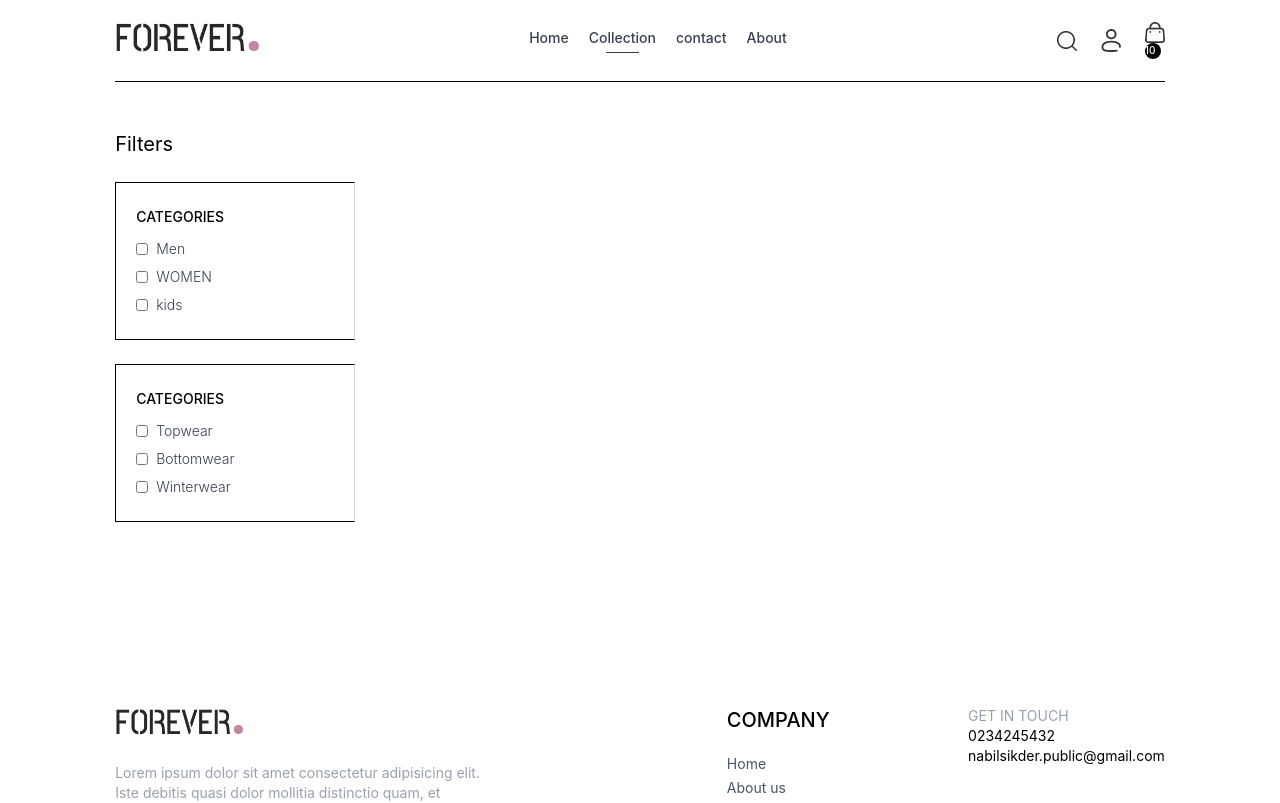
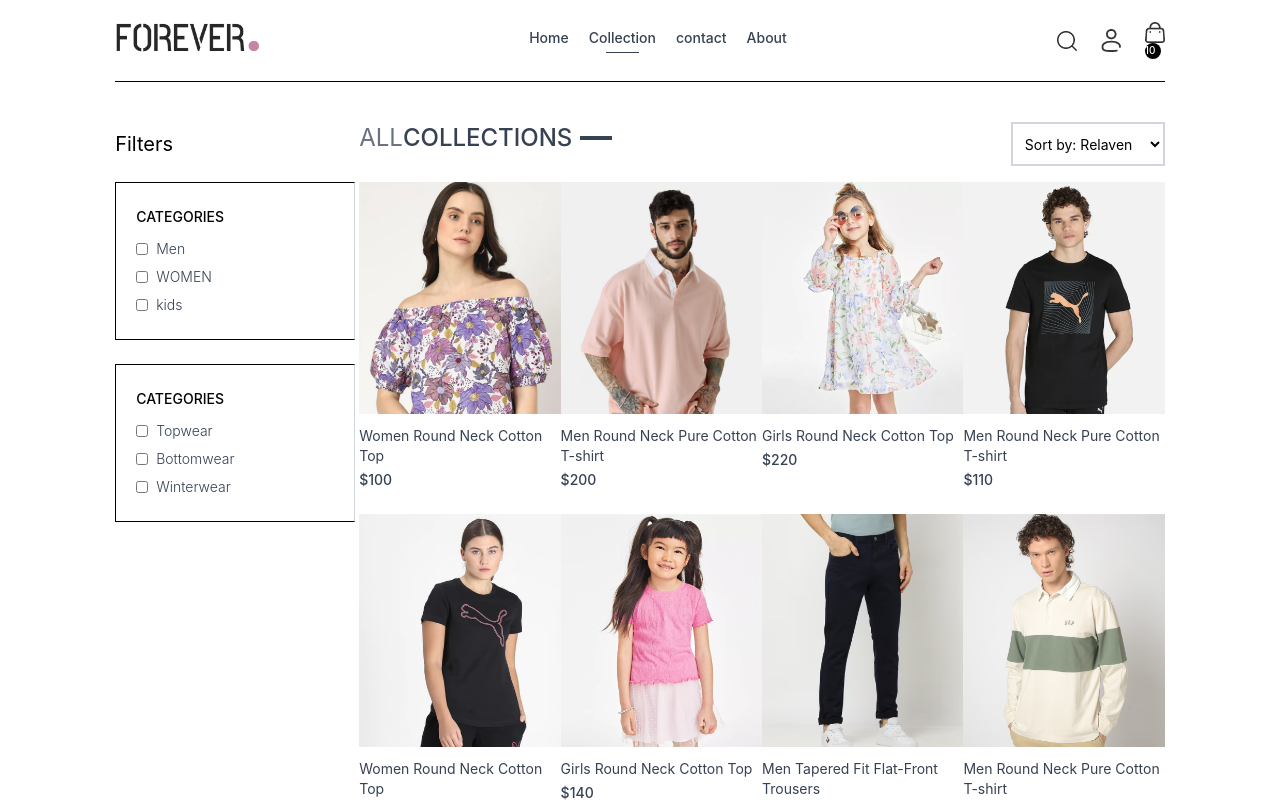
Before and after one commit to sudouniversenabil/E-comarce-app-using-mern-stck, a React (Vite) app in the folder E-comers_frontend/: page /collection in a window 1280 px wide. Shown: the top 803 px of the page. Built offline with nearby package versions, Linux system fonts and the light colour scheme.

Commit message:
modify colllection

```diff
--- a/E-comers_frontend/src/components/ProductItem.jsx
+++ b/E-comers_frontend/src/components/ProductItem.jsx
@@ -2,7 +2,7 @@
 
 import { Link } from 'react-router-dom'
 import { ShopContext } from '../context/Shopcontext'
-function productItem({ id, image, name, price }) {
+function ProductItem({ id, image, name, price }) {
   const { currency } = useContext(ShopContext)
 
   return (
@@ -16,4 +16,4 @@
   )
 }
 
-export default productItem
+export default ProductItem
--- a/E-comers_frontend/src/pages/Collection.jsx
+++ b/E-comers_frontend/src/pages/Collection.jsx
@@ -1,16 +1,28 @@
-import React, { useContext, useState } from 'react'
+import React, { useContext, useEffect, useState } from 'react'
 import { ShopContext } from '../context/Shopcontext'
 import { assets } from '../assets/assets'
+import Title from '../components/Title'
+
+import ProductItem from '../components/ProductItem'
 
 function Collection() {
 
   const { products } = useContext(ShopContext)
   const [showFilter, setShowFilter] = useState(true)
+
+  const [filterProduct, setFilterProducts] = useState([])
+
+  useEffect(() => {
+    setFilterProducts(products)
+  }, [products])
+
+
+
   return (
     <div className='flex flex-col sm:flex-row gap-1 pt-10 border-t '>
       {/* filter option */}
       <div className='min-w-60'>
-        <p className='my-2 text-xl flex items-center cursor-pointer gap -2' onClick={()=> setShowFilter(!showFilter)}>Filters
+        <p className='my-2 text-xl flex items-center cursor-pointer gap -2' onClick={() => setShowFilter(!showFilter)}>Filters
           <img src={assets.dropdown_icon} className={`h-3 sm:hidden ${showFilter ? 'rotate-90' : ""}`} alt="" /> </p>
         {/* catagory filter */}
 
@@ -50,6 +62,40 @@
           </div>
         </div>
       </div>
+      {/* right side */}
+      <div className='flex-1'>
+        <div className='flex justify-between text-base sm:text-2xl mb-4'>
+          <Title text1={"ALL"} text2={'COLLECTIONS'} />
+
+          {/* PRODUCT SORT */}
+          <select className='border-2 border-gray-300 text-sm px-2'>
+            <option value="relavent">Sort by: Relaven</option>
+            <option value="low-high">Sort by: low-high</option>
+            <option value="high-low">Sort by: high-low</option>
+          </select>
+        </div>
+        {/* map product */}
+        <div className='grid grid-cols-2 md:grid-cols-3 lg:grid-cols-4 gap-y-6'>
+
+        {
+          filterProduct.map((item, index) => {
+            return (
+              <ProductItem
+                key={index}
+                id={item._id}
+                image={item.image}
+                name={item.name}
+                price={item.price}
+              />
+            )
+          })
+
+
+        }
+
+
+        </div>
+      </div>
     </div>
   )
 }
```
